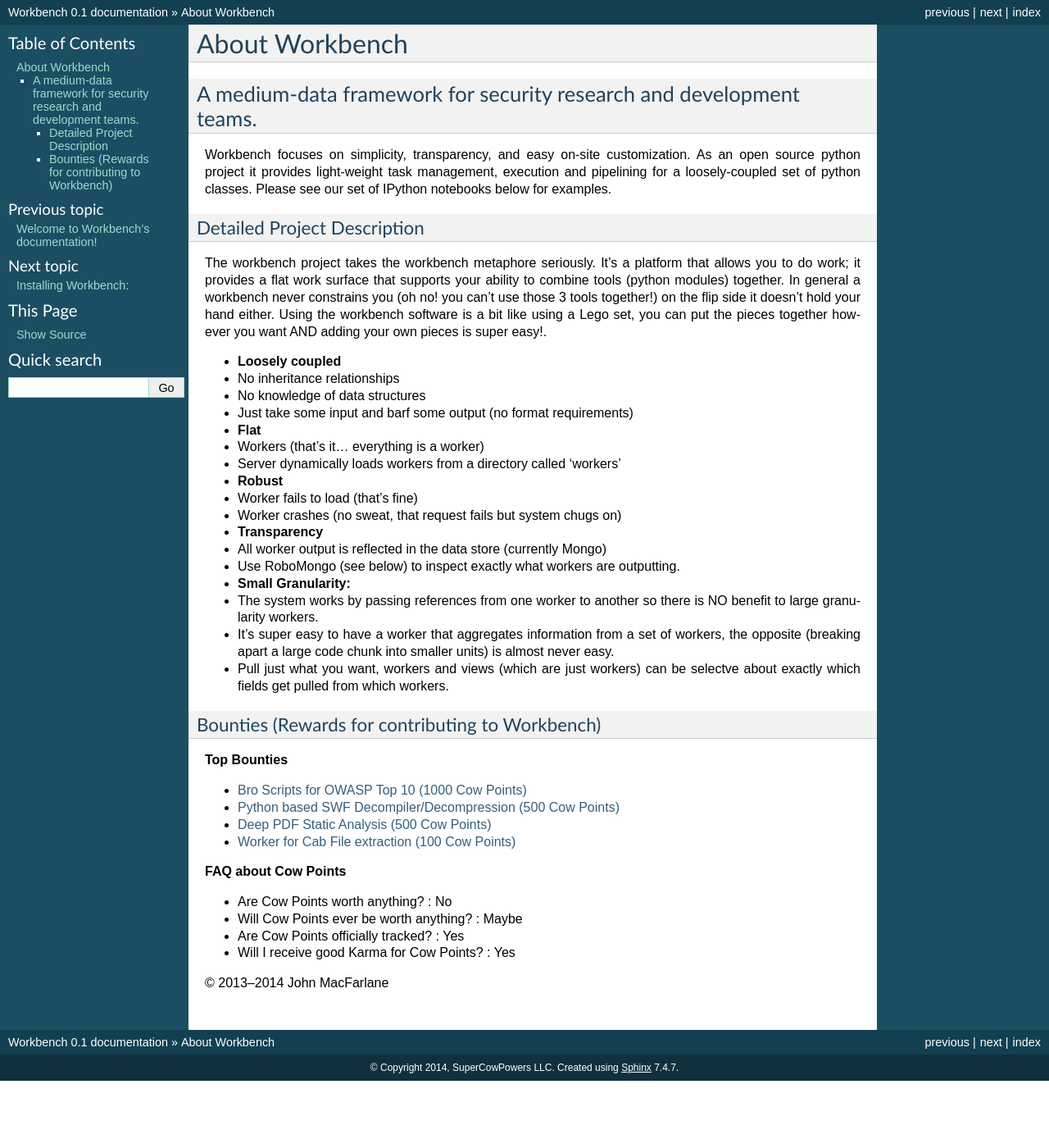
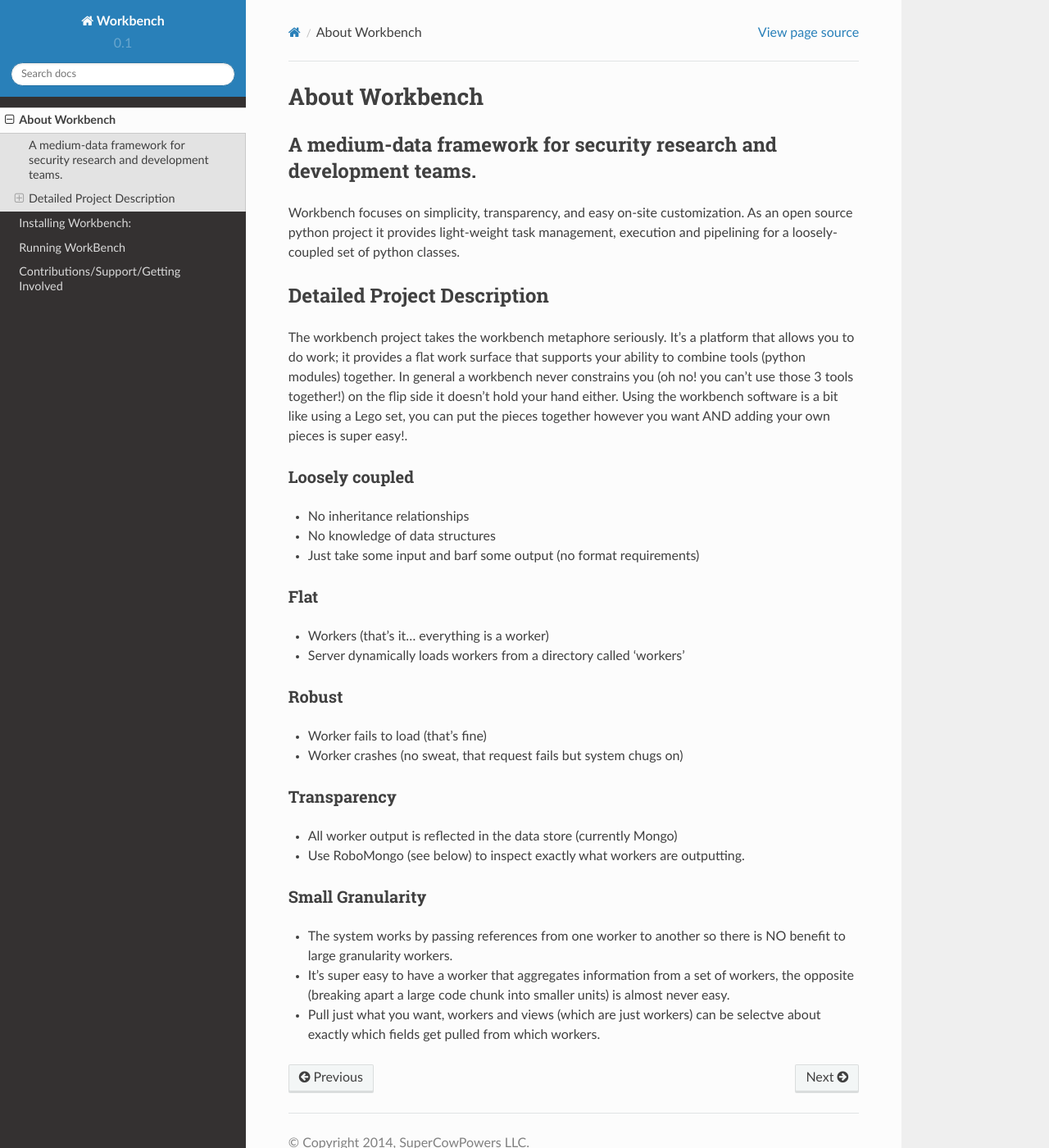
Before and after one commit to ollie314/workbench, a Sphinx documentation site: the page built from docs/about.rst, in a window 1280 px wide and 1400 px high. Shown: the whole window at 82% size. Built offline with Sphinx 7.4.7 and the Read the Docs theme 2.0.0, drawn with Linux system fonts in a browser that asks for light colours; some of the changed text lies outside the part shown.

Commit message:
Theme for local instance, and rtfd changes #17

```diff
--- a/docs/about.rst
+++ b/docs/about.rst
@@ -7,11 +7,10 @@
 Workbench focuses on simplicity, transparency, and easy on-site
 customization. As an open source python project it provides light-weight
 task management, execution and pipelining for a loosely-coupled set of
-python classes. Please see our set of IPython notebooks below for
-examples.
+python classes.
 
 Detailed Project Description
-~~~~~~~~~~~~~~~~~~~~~~~~~~~~
+^^^^^^^^^^^^^^^^^^^^^^^^^^^^
 
 The workbench project takes the workbench metaphore seriously. It’s a
 platform that allows you to do work; it provides a flat work surface
@@ -22,21 +21,31 @@
 the pieces together however you want AND adding your own pieces is super
 easy!.
 
--  **Loosely coupled**
+Loosely coupled
+~~~~~~~~~~~~~~~
+
 -  No inheritance relationships
 -  No knowledge of data structures
 -  Just take some input and barf some output (no format requirements)
--  **Flat**
+
+Flat
+~~~~
 -  Workers (that’s it… everything is a worker)
 -  Server dynamically loads workers from a directory called ‘workers’
--  **Robust**
+
+Robust
+~~~~~~
 -  Worker fails to load (that’s fine)
 -  Worker crashes (no sweat, that request fails but system chugs on)
--  **Transparency**
+
+Transparency
+~~~~~~~~~~~~
 -  All worker output is reflected in the data store (currently Mongo)
 -  Use RoboMongo (see below) to inspect exactly what workers are
    outputting.
--  **Small Granularity:**
+
+Small Granularity
+~~~~~~~~~~~~~~~~~
 -  The system works by passing references from one worker to another so
    there is NO benefit to large granularity workers.
 -  It’s super easy to have a worker that aggregates information from a
@@ -45,26 +54,3 @@
 -  Pull just what you want, workers and views (which are just workers)
    can be selectve about exactly which fields get pulled from which
    workers.
-
-Bounties (Rewards for contributing to Workbench)
-~~~~~~~~~~~~~~~~~~~~~~~~~~~~~~~~~~~~~~~~~~~~~~~~
-
-**Top Bounties**
-
--  `Bro Scripts for OWASP Top 10 (1000 Cow Points)`_
--  `Python based SWF Decompiler/Decompression (500 Cow Points)`_
--  `Deep PDF Static Analysis (500 Cow Points)`_
--  `Worker for Cab File extraction (100 Cow Points)`_
-
-**FAQ about Cow Points**
-
--  Are Cow Points worth anything? : No
--  Will Cow Points ever be worth anything? : Maybe
--  Are Cow Points officially tracked? : Yes
--  Will I receive good Karma for Cow Points? : Yes
-
-.. _Bro Scripts for OWASP Top 10 (1000 Cow Points): /../../issues/27
-.. _Python based SWF Decompiler/Decompression (500 Cow Points): /../../issues/28
-.. _Deep PDF Static Analysis (500 Cow Points): /../../issues/29
-.. _Worker for Cab File extraction (100 Cow Points): /../../issues/30
-© 2013–2014 John MacFarlane
--- a/docs/conf.py
+++ b/docs/conf.py
@@ -104,6 +104,16 @@
 # The theme to use for HTML and HTML Help pages.  See the documentation for
 # a list of builtin themes.
 html_theme = 'default'
+
+# on_rtd is whether we are on readthedocs.org
+import os
+on_rtd = os.environ.get('READTHEDOCS', None) == 'True'
+
+if not on_rtd:  # only import and set the theme if we're building docs locally
+    import sphinx_rtd_theme
+    html_theme = 'sphinx_rtd_theme'
+    html_theme_path = [sphinx_rtd_theme.get_html_theme_path()]
+
 
 # Theme options are theme-specific and customize the look and feel of a theme
 # further.  For a list of options available for each theme, see the
```
Also changed, not shown: docs/contribute.rst (+23 -0 lines), docs/index.rst (+0 -14 lines), docs/install.rst (+0 -26 lines), docs/running.rst (+35 -11 lines).
